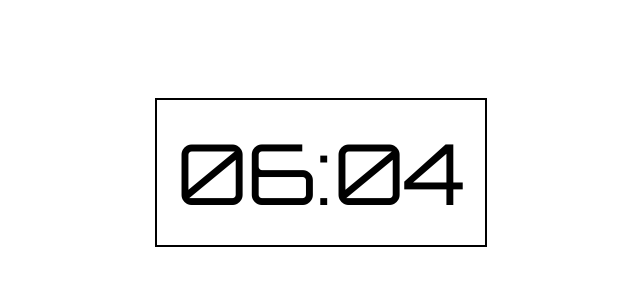
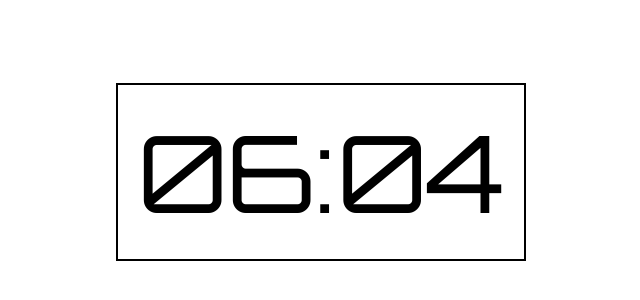
Before and after one commit to Manuelfuchs1981/Notion-Uhrzeit, a plain HTML site: page index.html in a window 1280 px wide. Shown: the part 228-528 px from the top of the page, without its empty margins (319-959 px from the left). Drawn offline with Linux system fonts and the light colour scheme.

Commit message:
Add files via upload

```diff
--- a/index.html
+++ b/index.html
@@ -26,7 +26,7 @@
     }
     .time {
         font-family: 'Orbitron', sans-serif;
-        font-size: calc(20px + 5vw); /* Responsive Schriftgröße */
+        font-size: calc(30px + 6vw); /* Größere Ausgangsschriftgröße */
         color: black;
         text-align: center;
     }
```
